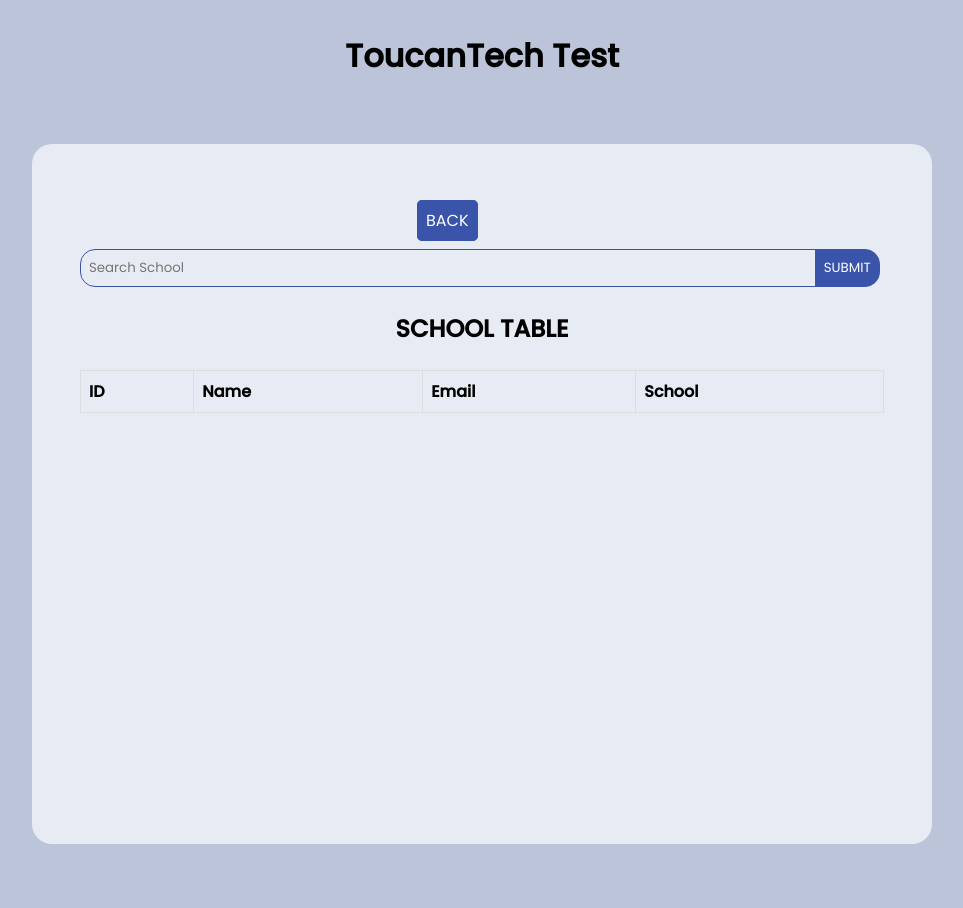
After one commit to Dev-Alex23/ToucanTech-Test, a PHP site: page /results.php in a window 1280 px wide. The commit adds this page. Shown: the whole page, without its empty margins (158-1121 px from the left). Run offline with PHP 8.4, Linux system fonts and the light colour scheme; a stand-in replaces the project's code that opens the database connection; lists and menus that the app fills with data are empty.

Commit message:
Convert to PHP. Inserting data into database and searching database

```diff
--- /dev/null
+++ b/css/result.css
@@ -0,0 +1,83 @@
+.form {
+  display: -ms-grid;
+  display: grid;
+  -ms-grid-columns: 1fr !important;
+      grid-template-columns: 1fr !important;
+  margin-top: 3rem;
+  max-width: 900px;
+  height: 700px;
+  margin: 4rem auto;
+}
+
+.form .container {
+  border-radius: 20px !important;
+}
+
+.search-box {
+  width: 100%;
+}
+
+.search-box .search {
+  margin: 0.4rem auto;
+}
+
+.search-box .search form {
+  display: -webkit-box;
+  display: -ms-flexbox;
+  display: flex;
+  -webkit-box-orient: horizontal !important;
+  -webkit-box-direction: normal !important;
+      -ms-flex-direction: row !important;
+          flex-direction: row !important;
+}
+
+.search-box .search form #search {
+  padding: 0.5rem;
+  padding-right: 2.3rem;
+  border-radius: 15px 0 0 15px;
+  border: 1.5px solid #3a54aa;
+  width: 92%;
+  background: none;
+}
+
+.search-box .search form #search-btn {
+  padding: 0.5rem;
+  border-radius: 0 15px 15px 0;
+  border: 1.5px solid #3a54aa;
+  color: white;
+  text-transform: uppercase;
+  margin-left: -5px;
+  background: #3a54aa;
+  cursor: pointer;
+}
+
+.search-box .search form i {
+  position: absolute;
+  right: 15px;
+  color: #3a54aa;
+}
+
+.table h2 {
+  text-align: center;
+  text-transform: uppercase;
+  margin: 1.5rem 0;
+}
+
+.table table {
+  border-collapse: collapse;
+  width: 100%;
+  overflow: scroll;
+}
+
+.table td,
+.table th {
+  border: 1px solid #dddddd;
+  text-align: left;
+  padding: 8px;
+}
+
+.table tbody tr:nth-child(even) {
+  background-color: #3a54aa;
+  color: white;
+}
+/*# sourceMappingURL=result.css.map */
--- a/css/style.css
+++ b/css/style.css
@@ -42,6 +42,21 @@ body {
   border-radius: 0 20px 20px 0;
 }
 
+.test .form .container .link {
+  max-width: 130px;
+  margin: 1rem auto;
+}
+
+.test .form .container .link a {
+  text-decoration: none;
+  text-transform: uppercase;
+  color: white;
+  padding: 0.5rem;
+  border-radius: 5px;
+  background-color: #3a54aa;
+  border: 1.5px solid #3a54aa;
+}
+
 .test .form .container .logo img {
   display: block;
   width: 80px;
@@ -80,6 +95,7 @@ body {
   -webkit-box-pack: justify;
       -ms-flex-pack: justify;
           justify-content: space-between;
+  position: relative;
 }
 
 .test .form .container form .input label {
@@ -91,10 +107,17 @@ body {
   margin: 1rem 0;
   width: 100%;
   padding: 0.5rem;
+  padding-right: 2.3rem;
   border-radius: 15px;
   border: 1.5px solid #3a54aa;
   max-width: 250px;
   background: none;
+}
+
+.test .form .container form .input i {
+  position: absolute;
+  right: 15px;
+  color: #3a54aa;
 }
 
 .test .form .container form #submit {
@@ -106,5 +129,6 @@ body {
   margin-top: 2rem;
   color: white;
   text-transform: uppercase;
+  cursor: pointer;
 }
 /*# sourceMappingURL=style.css.map */
--- /dev/null
+++ b/results.php
@@ -0,0 +1,90 @@
+<!DOCTYPE html>
+<html lang="en">
+
+<head>
+  <meta charset="UTF-8" />
+  <meta http-equiv="X-UA-Compatible" content="IE=edge" />
+  <meta name="viewport" content="width=device-width, initial-scale=1.0" />
+  <link rel="stylesheet" href="./css/style.css" />
+  <link rel="stylesheet" href="./css/result.css" />
+  <link rel="stylesheet" href="https://cdnjs.cloudflare.com/ajax/libs/font-awesome/6.0.0/css/all.min.css" />
+  <title>Results</title>
+</head>
+
+<body>
+  <div class="test">
+    <h1>ToucanTech Test</h1>
+
+    <div class="form">
+      <!-- <div class="color-block"></div> -->
+      <div class="container">
+        <div class="link">
+          <a href="./index.php">Back</a>
+        </div>
+
+        <div class="search-box">
+          <div class="search">
+            <form action="" method="GET">
+              <input type="text" id="search" name="search" placeholder="Search School"
+                value="<?php if(isset($_GET['search'])) {echo $_GET['search'];} ?>">
+              <input type="submit" id="search-btn" name="search-btn">
+            </form>
+          </div>
+          <div class="table">
+            <h2>School Table</h2>
+
+            <table>
+              <thead>
+                <tr>
+                  <th>ID</th>
+                  <th>Name</th>
+                  <th>Email</th>
+                  <th>School</th>
+                </tr>
+              </thead>
+              <tbody>
+                <?php
+                  $conn = mysqli_connect("localhost", "root", "root", 'toucantech');
+                  if(isset($_GET['search']))
+                  {
+                    $tableValues = $_GET['search'];
+                    $sql = "SELECT * FROM school WHERE CONCAT(name, email, school) LIKE '%$tableValues%' ORDER BY email ASC";
+                    $sql_execute = mysqli_query($conn, $sql);
+
+                    if(mysqli_num_rows($sql_execute) > 0)
+                    {
+                      // Do something
+                      foreach($sql_execute as $schoolData)
+                      {
+                        ?>
+                <tr>
+                  <td><?= $schoolData['id'] ?></td>
+                  <td><?= $schoolData['name'] ?></td>
+                  <td><?= $schoolData['email'] ?></td>
+                  <td><?= $schoolData['school'] ?></td>
+                </tr>
+                <?php
+                      }
+                    }
+                    else {
+                      // do something else
+                      ?>
+                <tr>
+                  <td colspan="4" style="text-align: center;">NO RECORDS FOUND</td>
+                </tr>
+                <?php
+                          }
+                  }
+                ?>
+
+              </tbody>
+            </table>
+          </div>
+        </div>
+      </div>
+    </div>
+  </div>
+  </div>
+</body>
+
+</html>
--- /dev/null
+++ b/scss/result.scss
@@ -0,0 +1,71 @@
+.form {
+  display: grid;
+  grid-template-columns: 1fr !important;
+  margin-top: 3rem;
+  max-width: 900px;
+  height: 700px;
+  margin: 4rem auto;
+
+  .container {
+    border-radius: 20px !important;
+  }
+}
+
+.search-box {
+  width: 100%;
+  .search {
+    margin: 0.4rem auto;
+    form {
+      display: flex;
+      flex-direction: row !important;
+      #search {
+        padding: 0.5rem;
+        padding-right: 2.3rem;
+        border-radius: 15px 0 0 15px;
+        border: 1.5px solid #3a54aa;
+        width: 92%;
+        background: none;
+      }
+      #search-btn {
+        padding: 0.5rem;
+        border-radius: 0 15px 15px 0;
+        border: 1.5px solid #3a54aa;
+        color: white;
+        text-transform: uppercase;
+        margin-left: -5px;
+        background: #3a54aa;
+        cursor: pointer;
+      }
+      i {
+        position: absolute;
+        right: 15px;
+        color: #3a54aa;
+      }
+    }
+  }
+}
+.table {
+  h2 {
+    text-align: center;
+    text-transform: uppercase;
+    margin: 1.5rem 0;
+  }
+  table {
+    border-collapse: collapse;
+    width: 100%;
+    overflow: scroll;
+  }
+
+  td,
+  th {
+    border: 1px solid #dddddd;
+    text-align: left;
+    padding: 8px;
+  }
+  tbody {
+    tr:nth-child(even) {
+      background-color: #3a54aa;
+      color: white;
+    }
+  }
+}
--- a/scss/style.scss
+++ b/scss/style.scss
@@ -37,6 +37,20 @@ body {
       padding: 3rem;
       border-radius: 0 20px 20px 0;
 
+      .link {
+        max-width: 130px;
+        margin: 1rem auto;
+        a {
+          text-decoration: none;
+          text-transform: uppercase;
+          color: white;
+          padding: 0.5rem;
+          border-radius: 5px;
+          background-color: #3a54aa;
+          border: 1.5px solid #3a54aa;
+        }
+      }
+
       .logo {
         img {
           display: block;
@@ -64,6 +78,7 @@ body {
           display: flex;
           align-items: center;
           justify-content: space-between;
+          position: relative;
           label {
             cursor: pointer;
             margin-right: 1.5rem;
@@ -73,12 +88,16 @@ body {
             margin: 1rem 0;
             width: 100%;
             padding: 0.5rem;
+            padding-right: 2.3rem;
             border-radius: 15px;
             border: 1.5px solid #3a54aa;
             max-width: 250px;
-            // border-bottom: 1px solid purple;
             background: none;
-            // align-self: end;
+          }
+          i {
+            position: absolute;
+            right: 15px;
+            color: #3a54aa;
           }
         }
         #submit {
@@ -90,6 +109,7 @@ body {
           margin-top: 2rem;
           color: white;
           text-transform: uppercase;
+          cursor: pointer;
         }
       }
     }
```
Also changed, not shown: config.php (added, +49 -0 lines), index.html (deleted, +0 -45 lines), index.php (added, +66 -0 lines), js/index.js (added, +38 -0 lines), php/server.php (added, +31 -0 lines), 2 other files.
